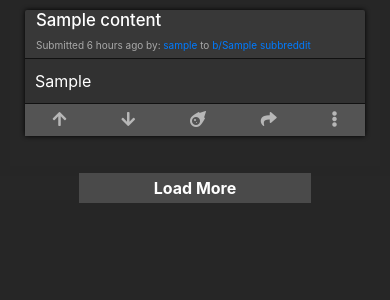
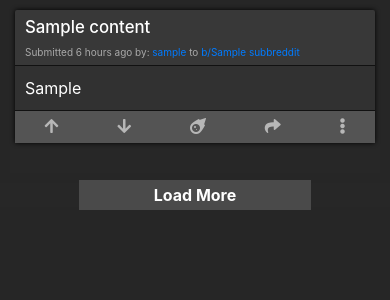
Before and after one commit to elvisknelson/breddit, a PHP site: page / in a window 390 px wide. Shown: the part 46-346 px from the top of the page. Run offline with PHP 8.4, Linux system fonts and the light colour scheme; tables that the repository leaves empty or names only in its code hold one stand-in row (values such as "Sample post"); grey boxes marked "Sample" are stand-in pictures; data that the repository does not hold is empty.

Commit message:
fix/mobile layout redesign

```diff
--- a/style.css
+++ b/style.css
@@ -631,12 +631,16 @@ html{
         display: none;
     }
 
-    .postheader, .submitted{
-        padding: 0 0 5px 11px;
+    .postheader{
+        padding: 7px 10px 5px 10px;
+    }
+
+    .submitted{
+        padding: 0px 10px 5px 10px;
     }
 
     .post{
-        padding: 0 15px 0 15px;
+        padding: 0 5px;
     }
 
     .textpostcontent{
```
